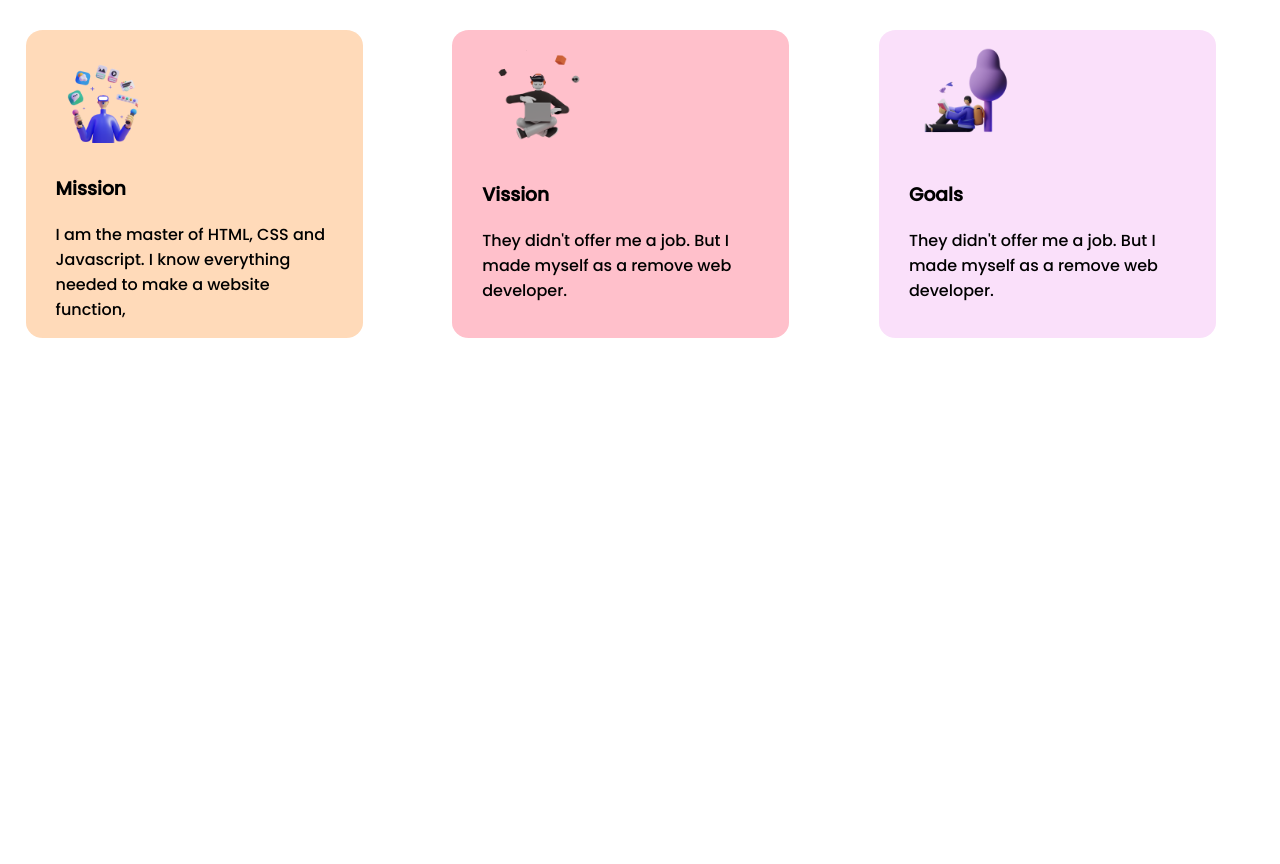
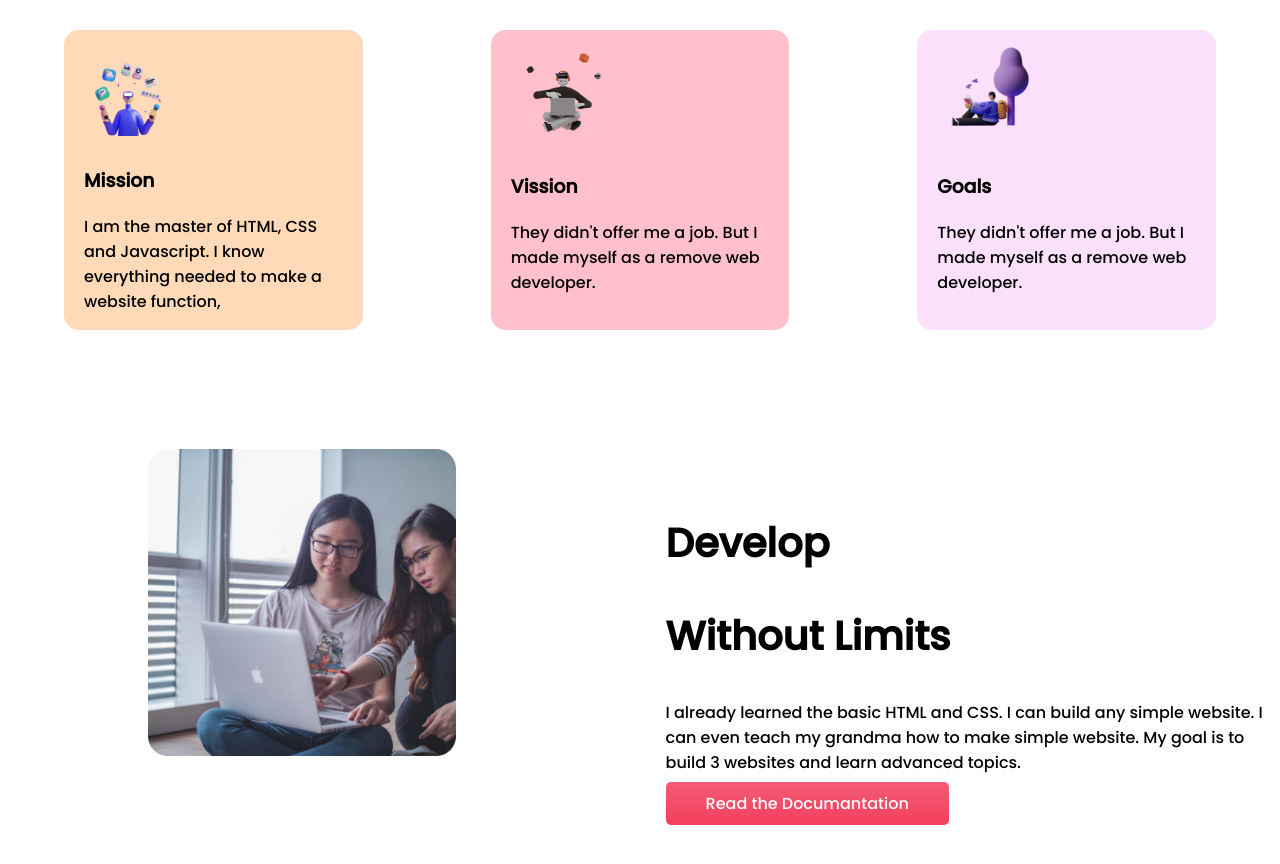
Before and after one commit to Shafaitul-Jannat/MY-First-Website, a plain HTML site: page index.html in a window 1280 px wide. Shown: the part 636-1500 px from the top of the page. Before the commit the page ends 1124 px from the top, so only its background shows below. Drawn offline with Linux system fonts and the light colour scheme.

Commit message:
pic added

```diff
--- a/index.html
+++ b/index.html
@@ -63,6 +63,21 @@
         </div>
 
     </section>
+
+    <section class="dream-big flexible-container">
+        <div class="half-width">
+            <img src="images/pictures/coding.png" alt="">
+        </div>
+        <div class="half-width">
+            <h2>Develop</h2>
+            <h2>Without Limits</h2>
+            <p>I already learned the basic HTML and CSS. I can build any simple website. I can even teach my grandma how
+                to make simple website. My goal is to build 3 websites and learn advanced topics.</p>
+            <a class="link-button" target="_blank" href="https://www.linkedin.com/in/shipa-jannat-870509173/">Read the Documantation</a>
+        </div>
+
+
+    </section>
 </body>
 
 </html>
--- a/style.css
+++ b/style.css
@@ -13,6 +13,10 @@ h2{
 }
 .Orange-color{
     color:orange;
+}
+.flexible-container{
+    display:flex;
+    margin-bottom: 150px;
 }
 .verticalLine {
     border-left:  thick solid #ff0000;
@@ -46,11 +50,11 @@ h2{
     text-align: center;
 }
 .mission-item{
-    width: 30%;
-    margin-left: 2%;
+    width: 50%;
+    margin-left: 5%;
     margin-right: 5%;
-    padding-left: 30px;
-    padding-right: 30px;
+    padding-left: 20px;
+    padding-right: 20px;
     border-radius: 5%;
     box-shadow: 10px 10px 40px white;
 }
@@ -71,3 +75,8 @@ h2{
     text-align:  left;
     background-color: rgb(250, 224, 250);
 }
+.Develop{
+    background-image: url(images/shapes/dream-bg.png);
+    background-repeat: no-repeat;
+    background-position: right;
+}
```
Also changed, not shown: images/shapes/dream-bg.png (added).
